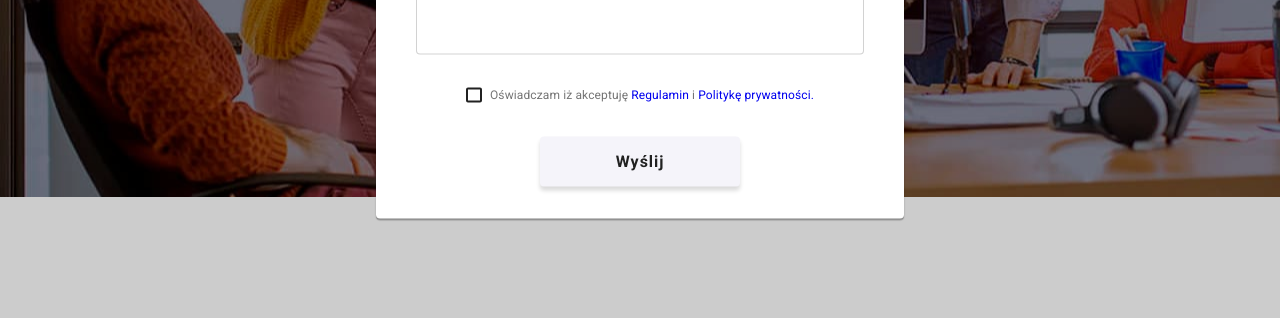
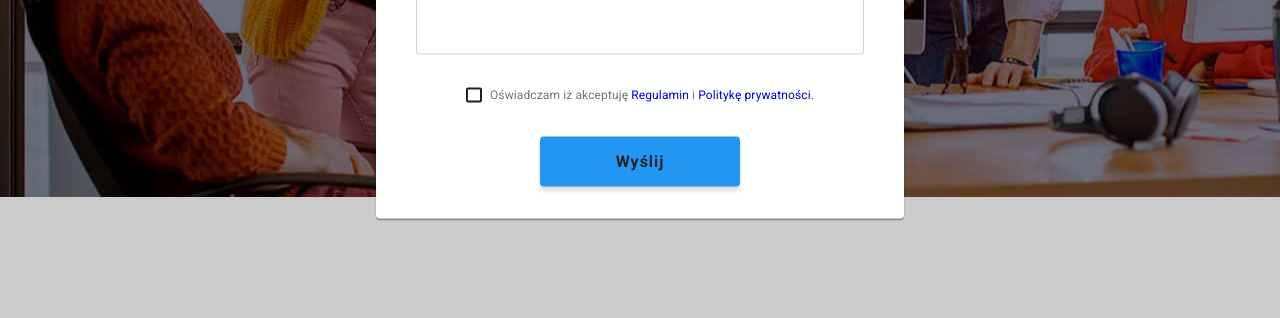
Before and after one commit to ElzbietaOskiera/goit-markup-hw-06, a plain HTML site: page index.html in a window 1280 px wide. Both pictures are taken after a click on the button "Zamów usługę". Shown: the part 472-790 px from the top of the page. Drawn offline with nearby package versions, Linux system fonts and the light colour scheme; files whose address does not match are found by name.

Commit message:
Update styles.css

```diff
--- a/css/styles.css
+++ b/css/styles.css
@@ -1001,8 +1001,8 @@ display: flex;
   height: 50px;
   box-shadow: 0px 4px 4px rgba(0, 0, 0, 0.15);
   border-radius: 4px;
-  background: #f5f4fa;
-  border: #f5f4fa;
+  background: var(--blue-color);
+  border: var(--blue-color);
   margin-left: 164px;
   text-align: center;
   align-items: center;
```
